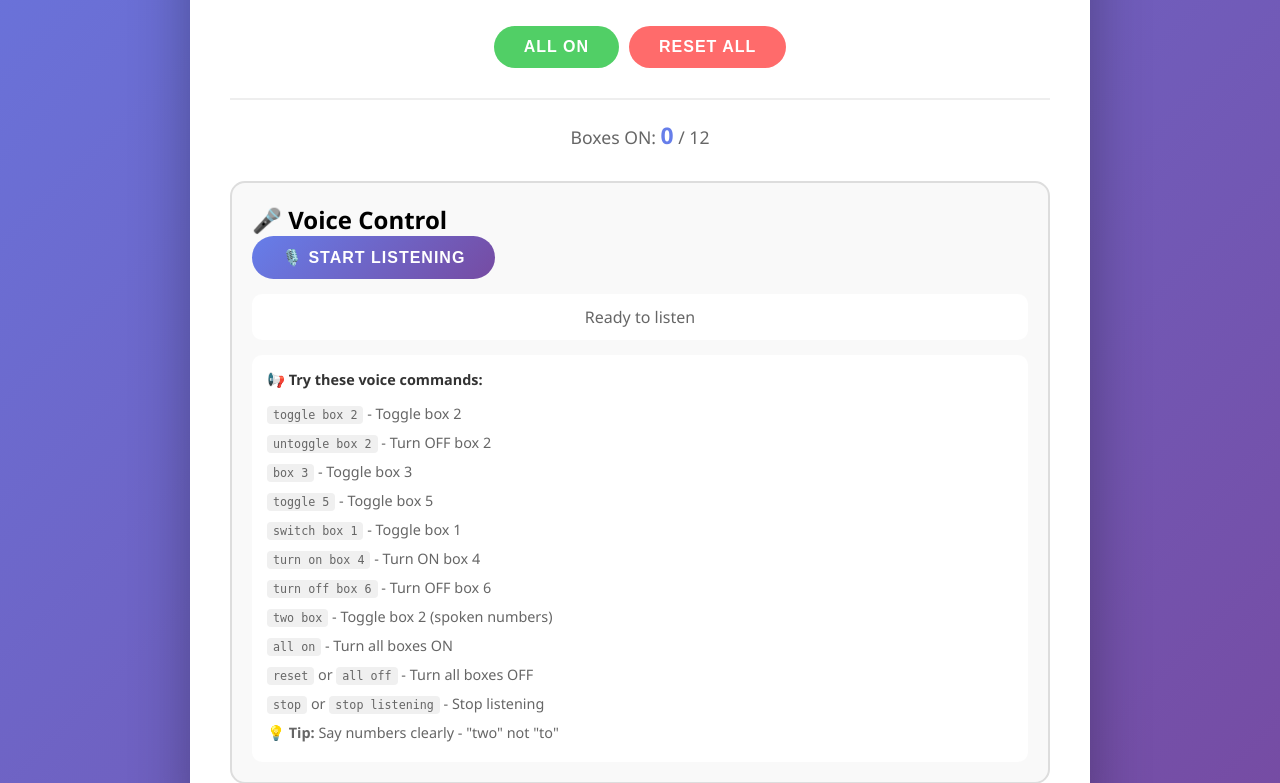
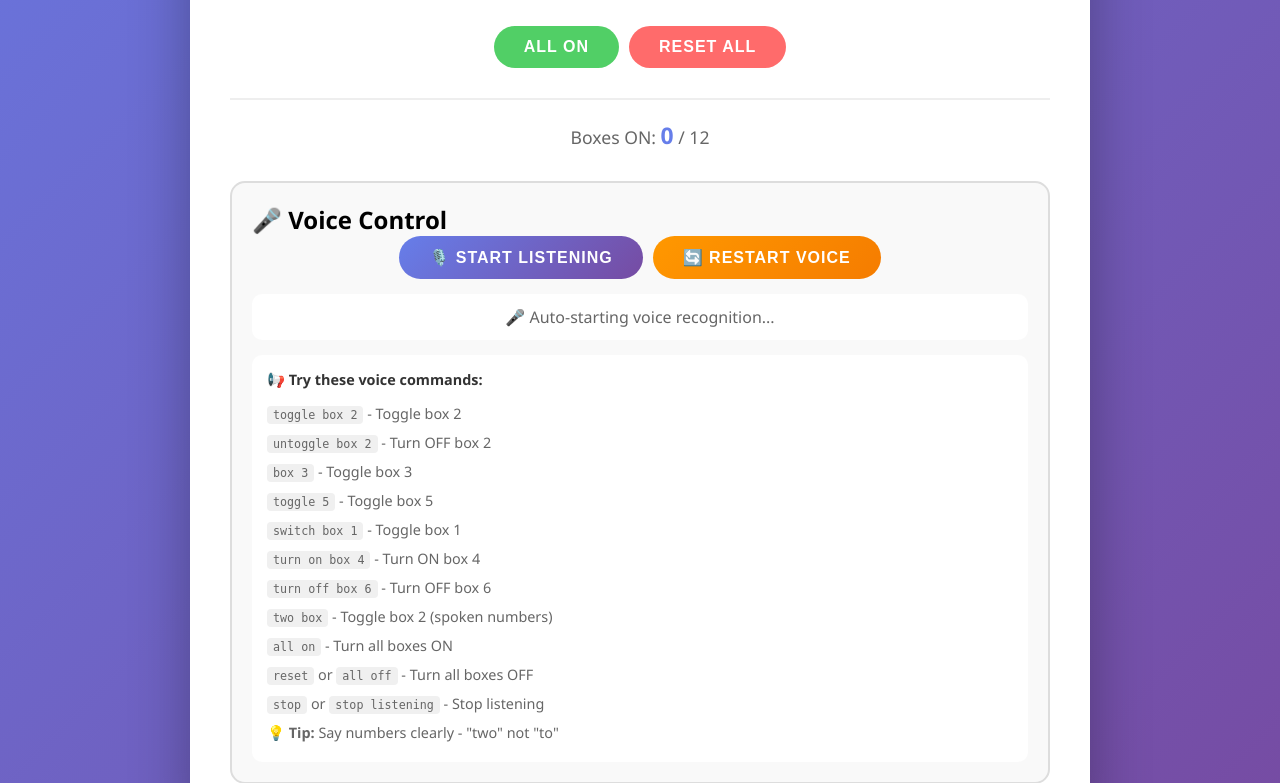
Before and after one commit to HussainImtiazAli85/voice-toggle-app, a Flask app: page / in a window 1280 px wide. Shown: the part 673-1456 px from the top of the page. Run offline with Flask 3, Linux system fonts and the light colour scheme.

Commit message:
Improve voice recognition speed and reliability
- Auto-start voice recognition on page load
- Faster command processing (200ms delay)
- Better error handling and auto-restart
- Manual restart button for voice recognition
- Improved speech recognition settings
- Enhanced visual feedback

```diff
--- a/templates/index.html
+++ b/templates/index.html
@@ -266,10 +266,15 @@
 
         <div class="voice-section">
             <h2>🎤 Voice Control</h2>
-            <button class="voice-btn" id="voiceBtn" onclick="toggleVoiceListening()">
-                <span id="voiceBtnText">🎙️ Start Listening</span>
-            </button>
-            <div class="voice-status" id="voiceStatus">Ready to listen</div>
+            <div style="display: flex; gap: 10px; justify-content: center; margin-bottom: 15px;">
+                <button class="voice-btn" id="voiceBtn" onclick="toggleVoiceListening()">
+                    <span id="voiceBtnText">🎙️ Start Listening</span>
+                </button>
+                <button class="voice-btn" style="background: linear-gradient(135deg, #ff9800 0%, #f57c00 100%);" onclick="restartVoiceRecognition()">
+                    🔄 Restart Voice
+                </button>
+            </div>
+            <div class="voice-status" id="voiceStatus">🎤 Auto-starting voice recognition...</div>
 
             <div class="voice-commands">
                 <h4>📢 Try these voice commands:</h4>
@@ -314,6 +319,7 @@
             recognition.continuous = true;
             recognition.interimResults = true;
             recognition.lang = 'en-US';
+            recognition.maxAlternatives = 1;
             console.log('🎙️ Speech recognition configured:', {
                 continuous: recognition.continuous,
                 interimResults: recognition.interimResults,
@@ -361,21 +367,51 @@
 
                 if (finalTranscript) {
                     console.log('🎯 Final transcript:', finalTranscript);
-                    updateVoiceStatus(`Recognized: "${finalTranscript}"`, true);
-                    setTimeout(() => processVoiceCommand(finalTranscript), 500); // Small delay for better UX
+                    updateVoiceStatus(`✅ Recognized: "${finalTranscript}"`, true);
+                    setTimeout(() => processVoiceCommand(finalTranscript), 200); // Faster processing
                 }
             };
 
             recognition.onerror = (event) => {
                 console.error('❌ Speech recognition error:', event.error, event);
-                updateVoiceStatus(`Error: ${event.error}`, true);
+
+                // Auto-restart on certain errors
+                if (event.error === 'network' || event.error === 'not-allowed' || event.error === 'service-not-allowed') {
+                    updateVoiceStatus(`❌ Error: ${event.error}. Click to restart.`, false);
+                    voiceActive = false;
+                    const btn = document.getElementById('voiceBtn');
+                    const btnText = document.getElementById('voiceBtnText');
+                    btn.classList.remove('listening');
+                    btnText.textContent = '🎙️ Start Listening';
+                } else {
+                    // Auto-restart for other errors
+                    updateVoiceStatus(`⚠️ Restarting... (${event.error})`, true);
+                    setTimeout(() => {
+                        if (voiceActive) {
+                            recognition.start();
+                        }
+                    }, 1000);
+                }
             };
 
             recognition.onend = () => {
                 console.log('🛑 Speech recognition ended');
+
+                // Auto-restart if voice is still active
                 if (voiceActive) {
-                    console.log('🔄 Restarting speech recognition...');
-                    recognition.start(); // Restart to keep listening
+                    console.log('🔄 Auto-restarting speech recognition...');
+                    setTimeout(() => {
+                        try {
+                            recognition.start();
+                        } catch (e) {
+                            console.error('Failed to restart:', e);
+                            updateVoiceStatus('❌ Failed to restart. Click to retry.', false);
+                            voiceActive = false;
+                            const btn = document.getElementById('voiceBtn');
+                            btn.classList.remove('listening');
+                            document.getElementById('voiceBtnText').textContent = '🎙️ Start Listening';
+                        }
+                    }, 500); // Faster restart
                 } else {
                     const btn = document.getElementById('voiceBtn');
                     const btnText = document.getElementById('voiceBtnText');
@@ -535,6 +571,22 @@
             }
         }
 
+        // Manual restart function
+        function restartVoiceRecognition() {
+            console.log('🔄 Manual restart requested');
+            voiceActive = false;
+            if (recognition) {
+                recognition.stop();
+            }
+            // Wait a bit then restart
+            setTimeout(() => {
+                if (initSpeechRecognition()) {
+                    voiceActive = true;
+                    recognition.start();
+                }
+            }, 500);
+        }
+
         // Update voice status display
         function updateVoiceStatus(message, isActive) {
             const status = document.getElementById('voiceStatus');
@@ -573,7 +625,13 @@
             }
 
             updateCount();
-            initSpeechRecognition();
+            if (initSpeechRecognition()) {
+                // Auto-start voice recognition
+                console.log('🚀 Auto-starting voice recognition...');
+                setTimeout(() => {
+                    recognition.start();
+                }, 1000); // Wait 1 second for page to fully load
+            }
         }
 
         // Toggle a single box
```
